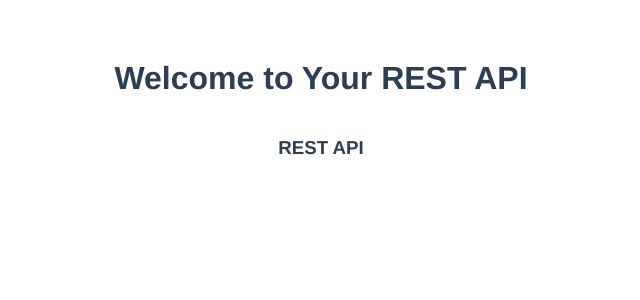
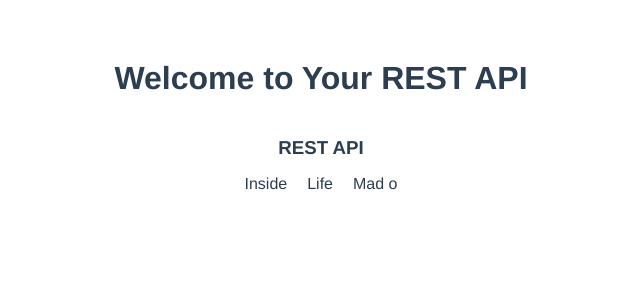
Before and after one commit to Valenteeena/REST, a Vue app: page / in a window 1280 px wide. Shown: the top 300 px of the page, without its empty margins (319-959 px from the left). Built offline with nearby package versions, Linux system fonts and the light colour scheme.

Commit message:
Update HelloWorld.vue

```diff
--- a/src/components/HelloWorld.vue
+++ b/src/components/HelloWorld.vue
@@ -2,6 +2,11 @@
   <div class="hello">
     <h1>{{ msg }}</h1>
     <h3>REST API</h3>
+    <ul>
+      <li>Inside </li>
+      <li>Life</li>
+      <li>Mad o</li>
+    </ul>
   </div>
 </template>
 
```
